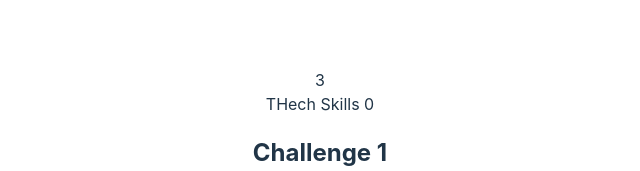
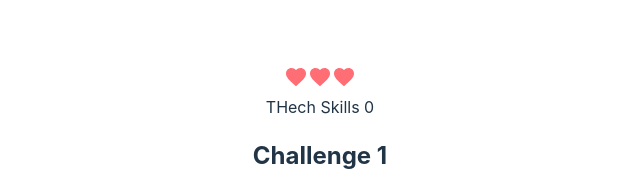
Before and after one commit to AoifeEdX/code-quest, a React (Vite) app: page / in a window 1280 px wide. Shown: the part 230-401 px from the top of the page, without its empty margins (320-960 px from the left). Built offline with nearby package versions, Linux system fonts and the light colour scheme.

Commit message:
add lives component

```diff
--- a/package.json
+++ b/package.json
@@ -10,6 +10,10 @@
     "preview": "vite preview"
   },
   "dependencies": {
+    "@emotion/react": "^11.11.4",
+    "@emotion/styled": "^11.11.0",
+    "@mui/icons-material": "^5.15.11",
+    "@mui/material": "^5.15.11",
     "bootstrap": "^5.3.3",
     "react": "^18.2.0",
     "react-dom": "^18.2.0"
--- /dev/null
+++ b/src/components/Lives/Lives.jsx
@@ -0,0 +1,27 @@
+import Rating from '@mui/material/Rating';
+import FavoriteIcon from '@mui/icons-material/Favorite';
+import FavoriteBorderIcon from '@mui/icons-material/FavoriteBorder';
+import { styled } from '@mui/material/styles';
+
+
+
+export default function Lives({ lives }) {
+
+const StyledRating = styled(Rating)({
+  '& .MuiRating-iconFilled': {
+    color: '#ff6d75',
+  },
+  '& .MuiRating-iconHover': {
+    color: '#ff3d47',
+  },
+});
+
+return (
+      <StyledRating name="read-only"
+        value={lives}
+        max={3}
+        readOnly
+        icon={<FavoriteIcon fontSize="inherit" />}
+        emptyIcon={<FavoriteBorderIcon fontSize="inherit" />}
+      />)
+}
--- a/src/pages/Game/Game.jsx
+++ b/src/pages/Game/Game.jsx
@@ -1,6 +1,8 @@
 import { useState } from 'react';
 import Challenge from "../../components/Challenge/Challenge";
 import questions from './../../assets/questions.json';
+import Lives from '../../components/Lives/Lives';
+
 
 
 
@@ -54,7 +56,9 @@ export default function Game() {
       return (
         <section className='page-section' id='game'>
           <div className="container">
-            <div>{lives}</div>
+            <div>
+              <Lives lives={lives} />
+            </div>
             <div>THech Skills {points}</div>
           </div>
           <Challenge count={count} handleAnswerButton={handleAnswerButton} handleNetxQuestionButton={handleNetxQuestionButton} />
```
Also changed, not shown: 1 other file (tests, documents, lock files or other folders).
